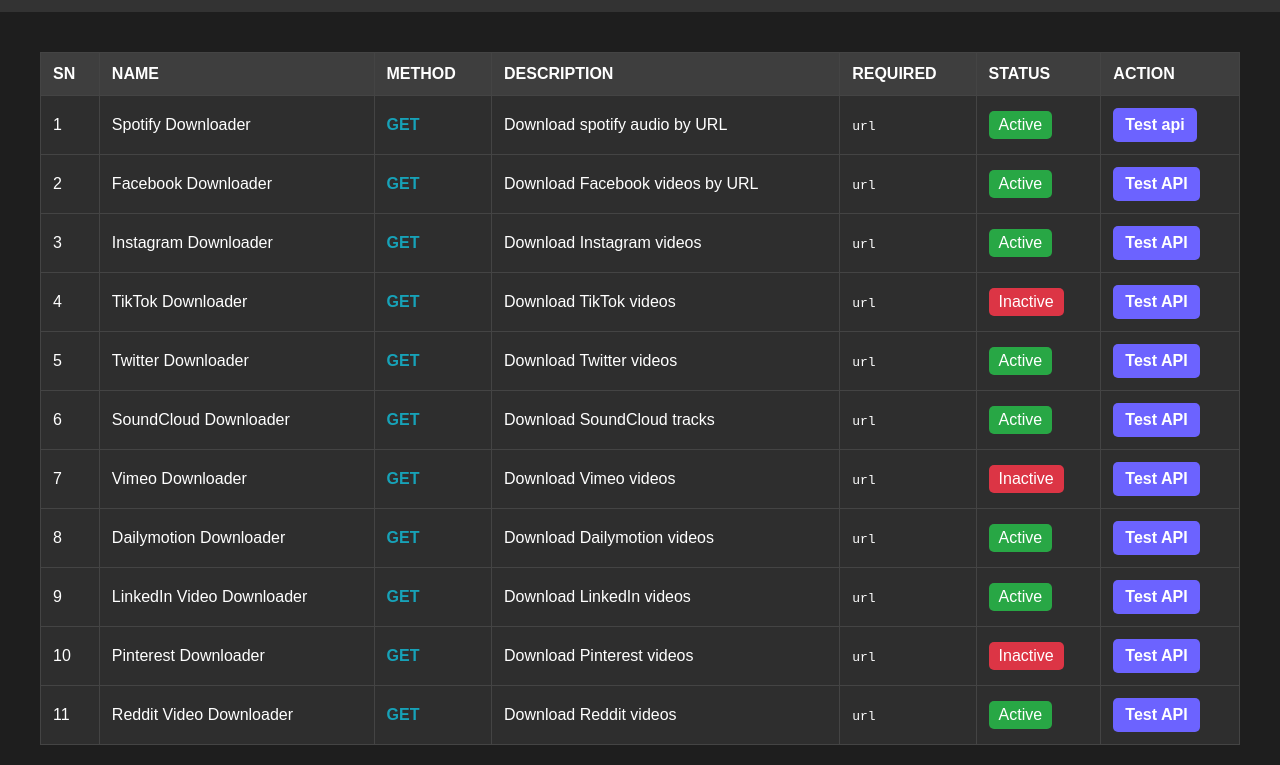
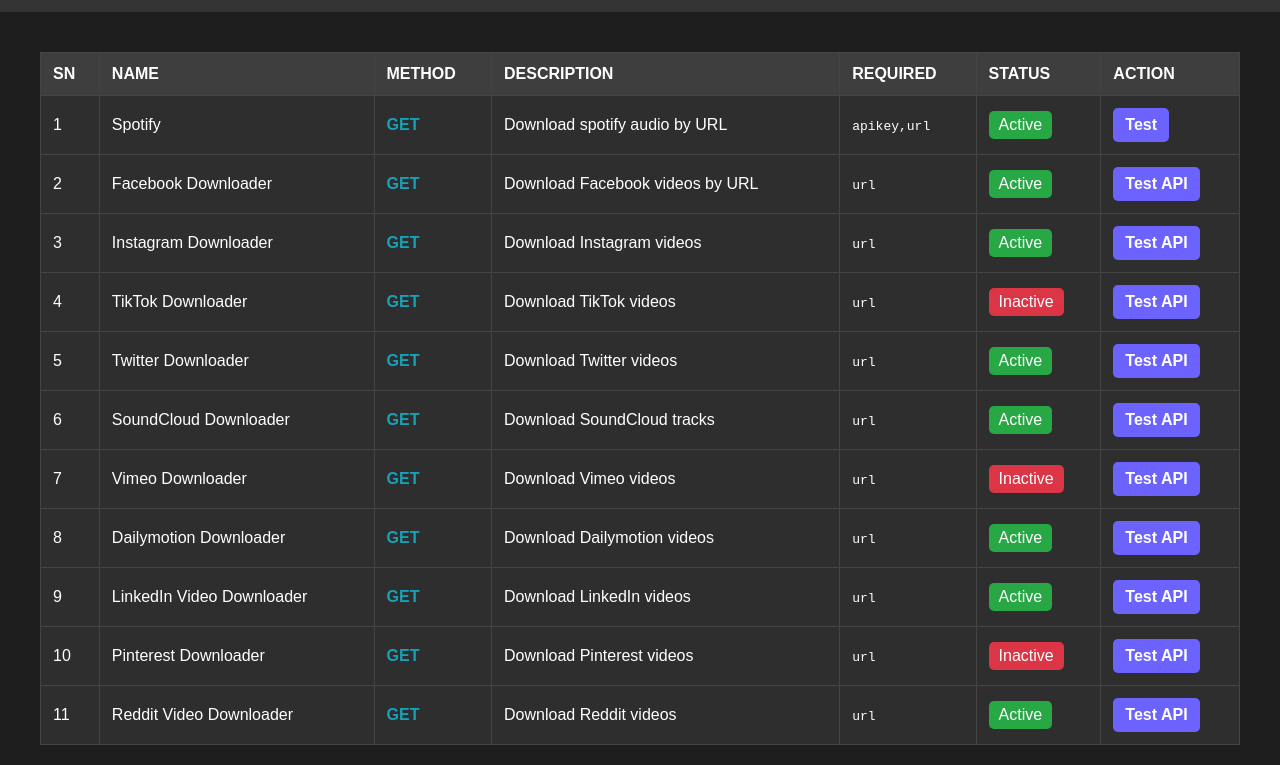
Before and after one commit to efeurhobopatricia/empire-md-api, a website: page site/index.html in a window 1280 px wide. Shown: the part 42-807 px from the top of the page. Drawn offline with Linux system fonts and the light colour scheme.

Commit message:
Update index.html

```diff
--- a/site/index.html
+++ b/site/index.html
@@ -29,12 +29,12 @@
             <tbody>
                 <tr>
                     <td>1</td>
-                    <td>Spotify Downloader</td>
+                    <td>Spotify</td>
                     <td><span class="method-get">GET</span></td>
                     <td>Download spotify audio by URL</td>
-                    <td><code>url</code></td>
+                    <td><code>apikey,url</code></td>
                     <td><span class="status-active">Active</span></td>
-                    <td><a href="https://empire-md-api.onrender.com/api/download/spotify?url=https://open.spotify.com/track/3n3Ppam7vgaVa1iaRUc9Lp" class="action-test" target="_blank">Test api</a></td>
+                    <td><a href="https://empire-md-api.onrender.com/api/download/spotify?url=https://open.spotify.com/track/3n3Ppam7vgaVa1iaRUc9Lp" class="action-test" target="_blank">Test</a></td>
                 </tr>
 
                 <!-- Additional API Endpoints -->
```
